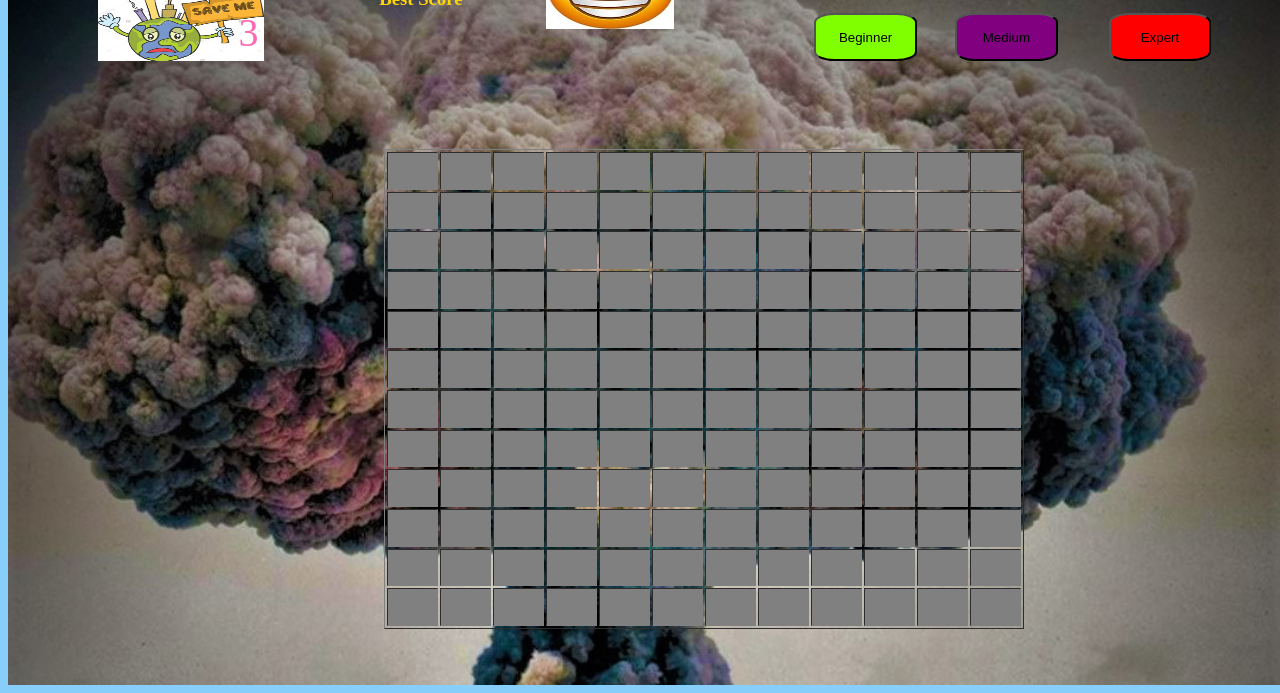
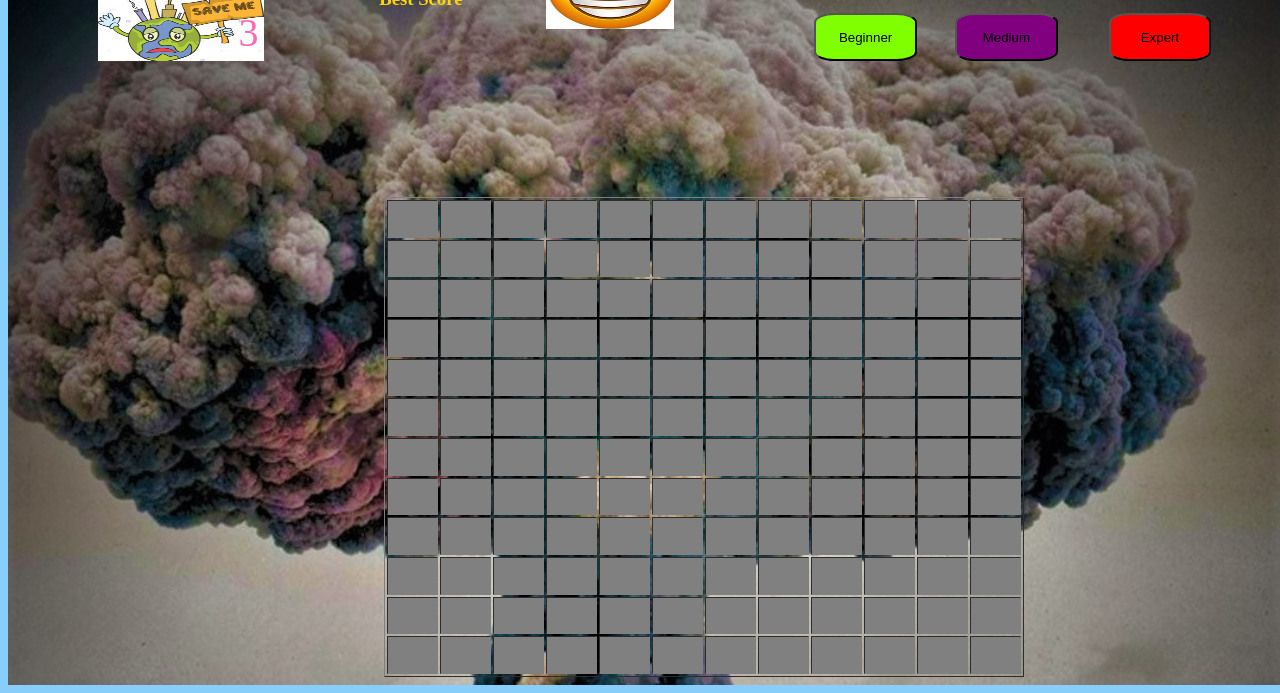
Before and after one commit to NirFunt/MineSweeper2, a plain HTML site: page index.html in a window 1280 px wide. Both pictures are taken after a click on the button "Expert". Shown: the part 123-816 px from the top of the page. Drawn offline with Linux system fonts and the light colour scheme.

Commit message:
Add files via upload

```diff
--- a/css/main.css
+++ b/css/main.css
@@ -44,8 +44,8 @@ table {
     width: 50%;
     height: 60%;
     position: absolute;
-    left: 30%;
-    bottom: 35%
+    left: 25%;
+    bottom: 0%
      /* left: 40%px; */
 }
 
--- a/js/buttons-handler.js
+++ b/js/buttons-handler.js
@@ -9,9 +9,9 @@ function setLevel(size, mines) {
     if (size === 4) document.querySelector('table').style.left = 30 + '%';
     if (size === 8) document.querySelector('table').style.left = 30 + '%';
     if (size === 12) document.querySelector('table').style.left = 30 + '%';
-    if (size === 4) document.querySelector('table').style.bottom = 40 + '%';
-    if (size === 8) document.querySelector('table').style.bottom = 25 + '%';
-    if (size === 12) document.querySelector('table').style.bottom = 6 + '%';
+    if (size === 4) document.querySelector('table').style.bottom = 0 + '%';
+    if (size === 8) document.querySelector('table').style.bottom = 0 + '%';
+    if (size === 12) document.querySelector('table').style.bottom = 0 + '%';
 }
 
 // start the hint logic
```
